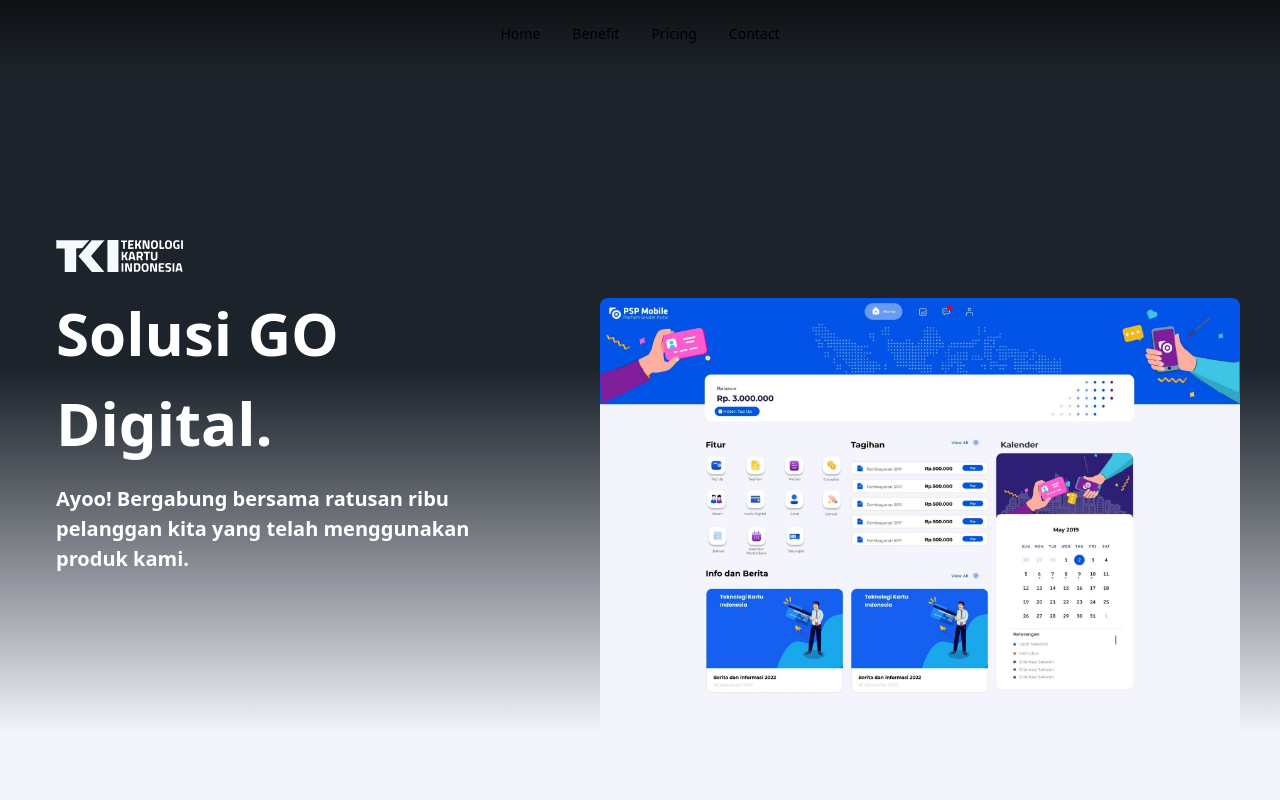
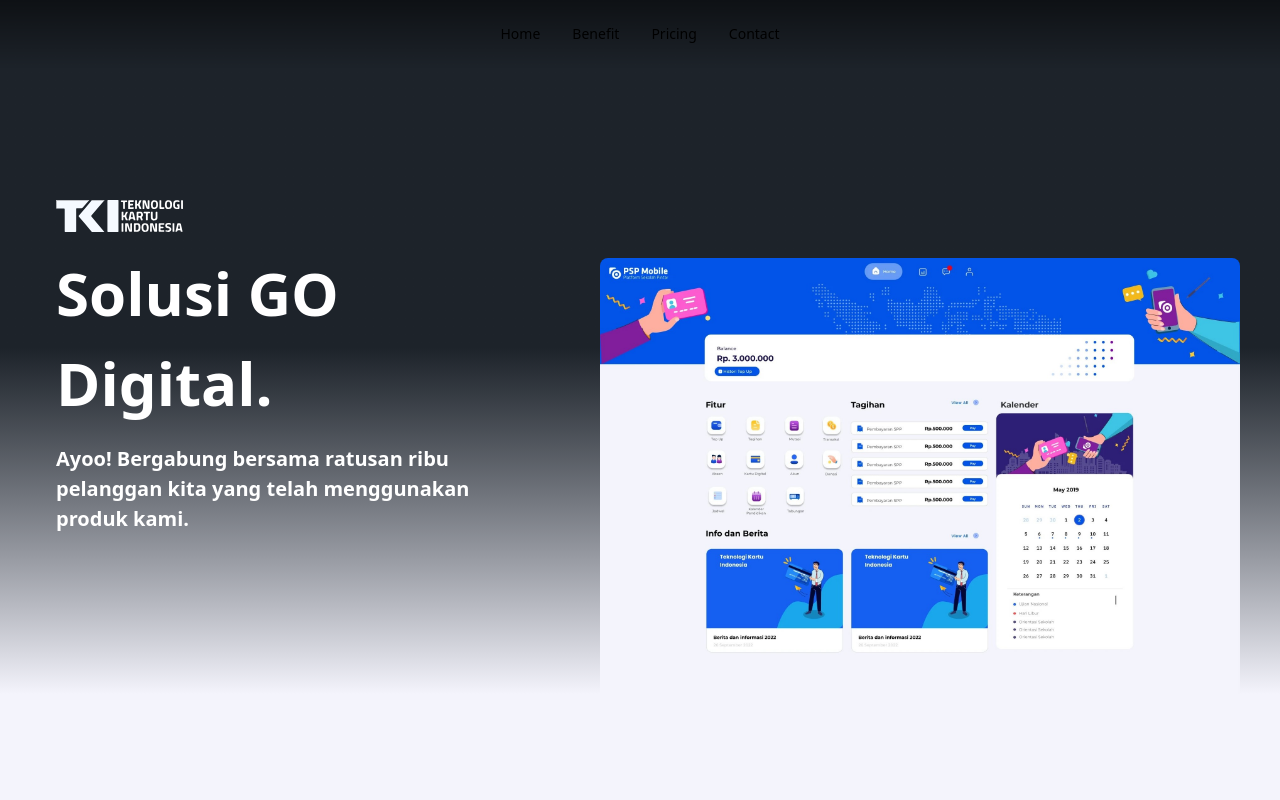
Before and after one commit to arief0303/solusi-go-digital-landing-page, a Next.js app: page / in a window 1280 px wide. Shown: the top 800 px of the page. Built offline with nearby package versions, Linux system fonts and the light colour scheme.

Commit message:
padding adjustment

```diff
--- a/src/pages/index.tsx
+++ b/src/pages/index.tsx
@@ -7,7 +7,7 @@
     <>
       <Header />
       <section className="First">
-        <div className="flex flex-col pt-6 sm:pt-20 sm:flex-row bg-gradient-to-b from-base-100 via-base-100 to-grey h-3/4 items-center sm:items-end ">
+        <div className="flex flex-col pt-6 sm:pt-10 sm:flex-row bg-gradient-to-b from-base-100 via-base-100 to-grey h-3/4 items-center sm:items-end ">
           <div className="SolusiGoDigital px-14 py-0 sm:py-20 md:py-40">
             <img className="h-8" src="/svg/tki.svg" alt="TKI logo" />
             <div className="my-4 w-full h-auto text-white font-bold leading-normal text-6xl">
```
